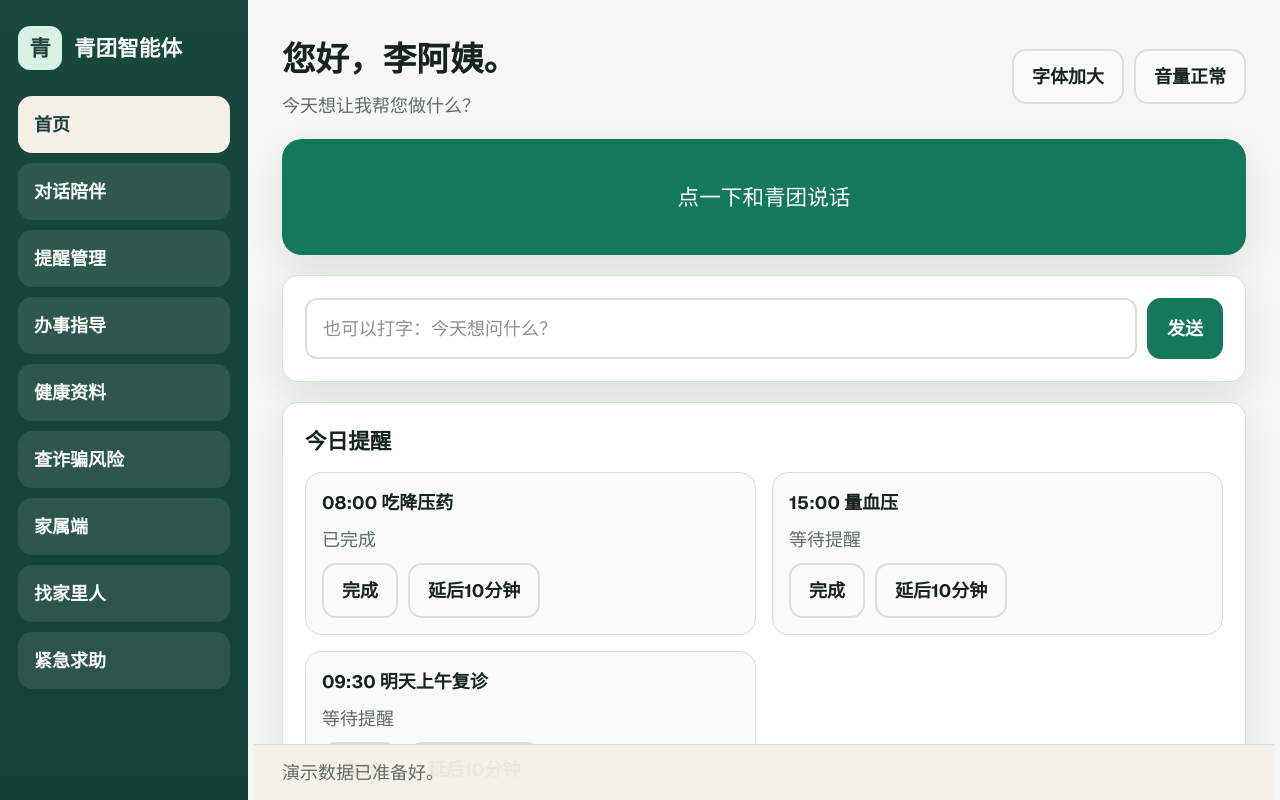
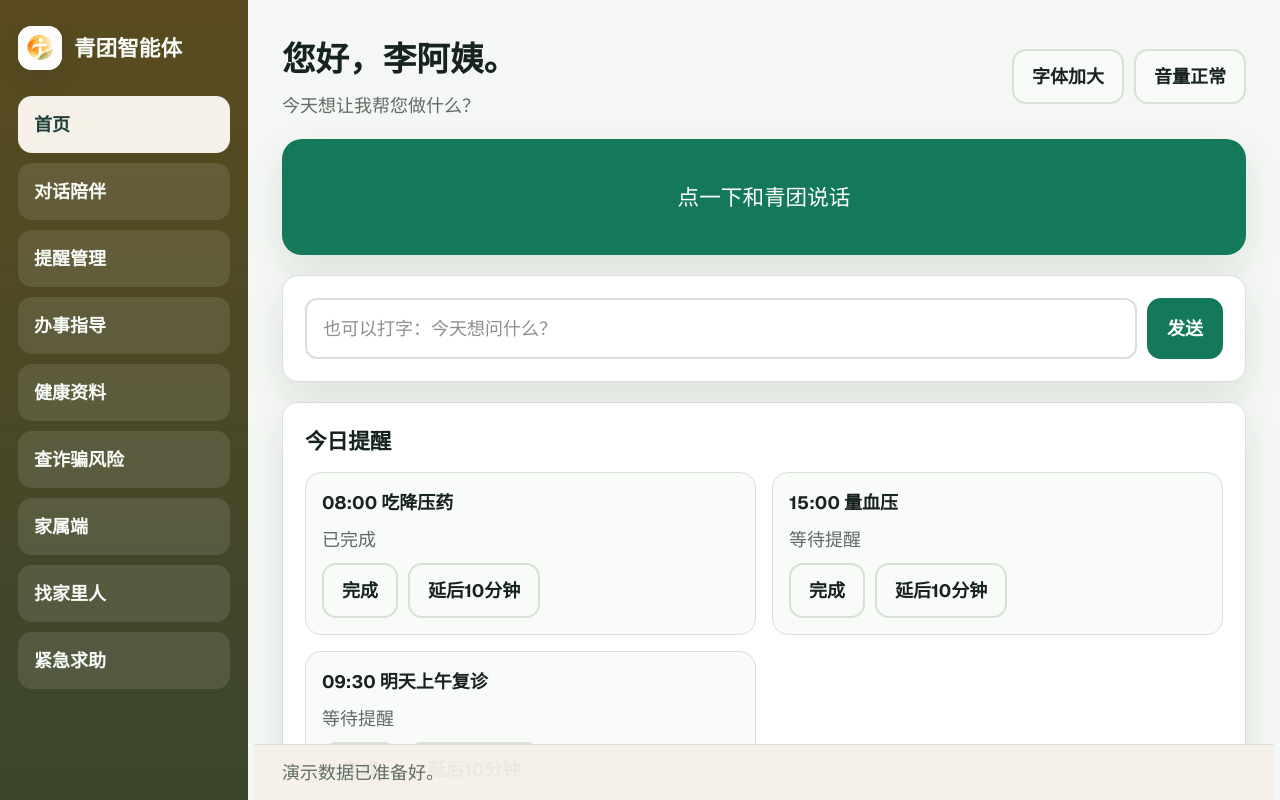
Before and after one commit to cerry-han/qingtuan-mvp, a Next.js app: page / in a window 1280 px wide. Both pictures are taken after a click on the button 1224 px from the left and 770 px from the top of the page. Shown: the top 800 px of the page. Built offline with nearby package versions, Linux system fonts and the light colour scheme.

Commit message:
Apply qingtuan brand cover and logo

```diff
--- a/app/globals.css
+++ b/app/globals.css
@@ -53,7 +53,7 @@ pre {
 }
 
 .side {
-  background: linear-gradient(180deg, #17473d 0%, #123b34 100%);
+  background: linear-gradient(180deg, #5a4b1f 0%, #244237 100%);
   color: #f7fbf7;
   padding: 26px 18px;
   display: flex;
@@ -73,12 +73,18 @@ pre {
 .logo {
   width: 44px;
   height: 44px;
-  border-radius: 12px;
-  background: #d9f0e4;
-  color: #23453d;
+  border-radius: 14px;
+  background: #fff7e7;
   display: grid;
   place-items: center;
-  font-weight: 800;
+  overflow: hidden;
+  box-shadow: 0 8px 20px rgba(42, 54, 38, 0.18);
+}
+
+.logo img {
+  width: 100%;
+  height: 100%;
+  object-fit: cover;
 }
 
 .nav {
@@ -126,6 +132,9 @@ pre {
   padding: 56px;
   display: grid;
   align-items: center;
+  background:
+    linear-gradient(90deg, rgba(255, 248, 232, 0.94) 0%, rgba(255, 248, 232, 0.76) 45%, rgba(255, 248, 232, 0.34) 100%),
+    url("/brand/qingtuan-cover.png") center / cover no-repeat;
 }
 
 .topbar {
@@ -347,21 +356,20 @@ textarea {
 }
 
 .welcome-mark {
-  width: 118px;
-  height: 118px;
-  border-radius: 34px;
-  background:
-    radial-gradient(circle at 28% 24%, #ffffff 0 16%, transparent 17%),
-    linear-gradient(145deg, #e0f6ea, #8ed0ad);
-  color: #23453d;
+  width: 132px;
+  height: 132px;
+  border-radius: 36px;
+  background: rgba(255, 255, 255, 0.78);
   display: grid;
   place-items: center;
+  overflow: hidden;
   box-shadow: var(--shadow);
 }
 
-.welcome-mark span {
-  font-size: 3.3rem;
-  font-weight: 700;
+.welcome-mark img {
+  width: 100%;
+  height: 100%;
+  object-fit: cover;
 }
 
 .welcome-copy {
@@ -383,7 +391,7 @@ textarea {
 }
 
 .eyebrow {
-  color: var(--green) !important;
+  color: #b66217 !important;
   font-weight: 700;
 }
 
@@ -392,7 +400,8 @@ textarea {
   grid-template-columns: 1fr 210px 210px 210px;
   gap: 16px;
   align-items: center;
-  background: var(--panel);
+  background: rgba(255, 252, 245, 0.88);
+  backdrop-filter: blur(6px);
   border: 1px solid var(--line);
   border-radius: 20px;
   padding: 24px;
--- a/app/layout.tsx
+++ b/app/layout.tsx
@@ -16,8 +16,8 @@ export const metadata: Metadata = {
   title: "青团智能体 MVP",
   description: "面向老年人的陪伴与生活服务智能体最小可运行原型。",
   icons: {
-    icon: "/favicon.svg",
-    shortcut: "/favicon.svg",
+    icon: "/brand/qingtuan-logo.png",
+    shortcut: "/brand/qingtuan-logo.png",
   },
 };
 
--- a/app/page.tsx
+++ b/app/page.tsx
@@ -400,7 +400,7 @@ export default function Home() {
         <main className="welcome-main">
           <section className="welcome-page">
             <div className="welcome-mark">
-              <span>青</span>
+              <img src="/brand/qingtuan-logo.png" alt="青团智能体 logo" />
             </div>
             <div className="welcome-copy">
               <p className="eyebrow">青团智能体 MVP</p>
@@ -432,7 +432,7 @@ export default function Home() {
         <>
           <aside className="side" aria-label="主导航">
             <div className="brand">
-              <div className="logo">青</div>
+              <div className="logo"><img src="/brand/qingtuan-logo.png" alt="" /></div>
               <span>青团智能体</span>
             </div>
             <nav className="nav">
```
Also changed, not shown: public/brand/qingtuan-logo.png (added), 4 other files (tests, documents, lock files or other folders).
